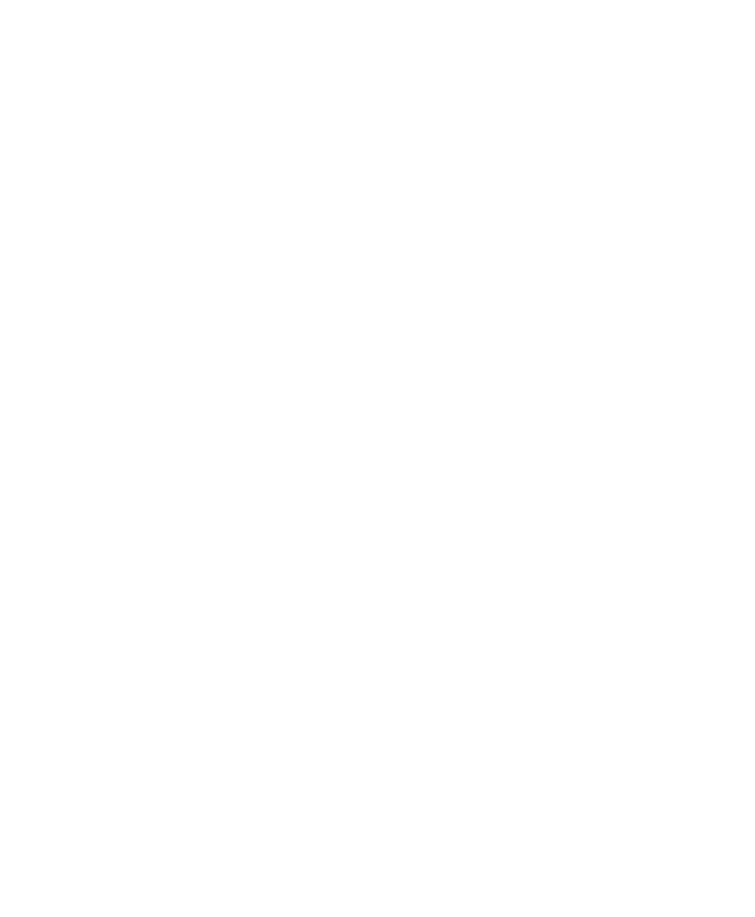
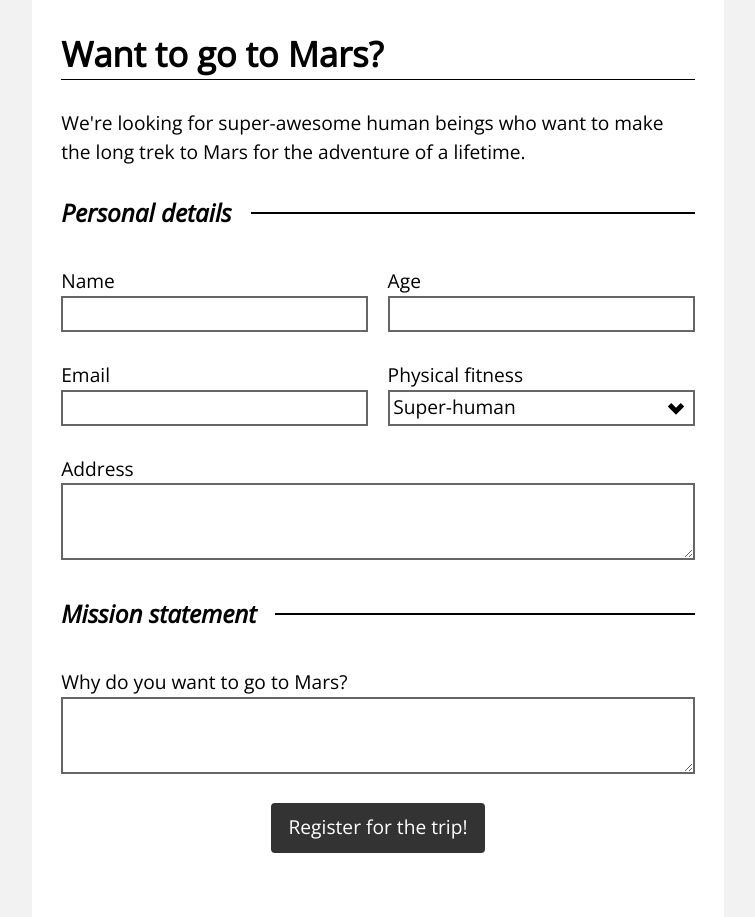
Before and after one commit to zhaojanelle/registration-form, a plain HTML site: page index.html in a window 1280 px wide. Shown: the whole page, without its empty margins (262-1017 px from the left). Before the commit the page ends 800 px from the top, so only its background shows below. Drawn offline with nearby package versions, Linux system fonts and the light colour scheme.

Commit message:
added custom css to main and formatted index

```diff
--- a/css/main.css
+++ b/css/main.css
@@ -0,0 +1,27 @@
+html {
+  font-family: "Open Sans", sans-serif;
+}
+
+body {
+  background-color: #f2f2f2;
+}
+
+.content {
+  background-color: #fff;
+}
+
+.title {
+  border-bottom: 1px solid #000;
+}
+
+.left-form {
+  padding-right: .5rem;
+}
+
+.right-form {
+  padding-left: .5rem;
+}
+
+legend {
+  padding-right: 1rem;
+}
--- a/index.html
+++ b/index.html
@@ -10,9 +10,57 @@
   <link href="css/grid.css" rel="stylesheet">
   <link href="css/type.css" rel="stylesheet">
   <link href="css/main.css" rel="stylesheet">
-  <link href="https://fonts.googleapis.com/css?family=Open+Sans" rel="stylesheet">
+  <link href="https://fonts.googleapis.com/css?family=Open+Sans:400,400i" rel="stylesheet">
 </head>
 <body>
+  <section class="contact">
+    <div class="max-length content island">
+      <h1 class="title">Want to go to Mars?</h1>
+      <p class="push">We're looking for super-awesome human beings who want to make the long trek to Mars for the adventure of a lifetime.</p>
+        <form class="" action="https://formspree.io/zhaojanelle@gmail.com" method="POST">
+        <fieldset class="push-0">
+          <legend class="push italic giga">Personal details</legend>
+          <div class="grid">
+            <div class=" left-form push unit xs-1 s-1 m-1 l-1-2">
+              <label for="name">Name</label>
+              <input type="text" name="name" id="name">
+            </div>
+            <div class="right-form push unit xs-1 s-1 m-1 l-1-2">
+              <label for="age">Age</label>
+              <input type="text" name="age" id="age">
+            </div>
+            <div class="left-form push unit xs-1 s-1 m-1 l-1-2">
+              <label for="email">Email</label>
+              <input type="email" name="email" id="email">
+            </div>
+            <div class="right-form push unit xs-1 s-1 m-1 l-1-2">
+              <label for="subject">Physical fitness</label>
+              <select id="subject" name="_subject">
+                <option>Super-human</option>
+                <option>Fit as a fiddle</option>
+                <option>Not terribly strong</option>
+                <option>A little couch-potato-y</option>
+              </select>
+            </div>
+            <div class="push unit xs-1 s-1 m-1 l-1">
+              <label for="address">Address</label>
+              <textarea name="address" id="address"></textarea>
+            </div>
+          </div>
+        </fieldset>
+        <fieldset>
+          <legend class="push italic giga">Mission statement</legend>
+          <div class="push">
+            <label for="message">Why do you want to go to Mars?</label>
+            <textarea name="message" id="message"></textarea>
+          </div>
+          <div class="text-center">
+            <button type="submit" class="btn btn-dark" name="button" value="send">Register for the trip!</button>
+          </div>
+        </fieldset>
+      </form>
+    </div>
+  </section>
 
 </body>
 </html>
```
